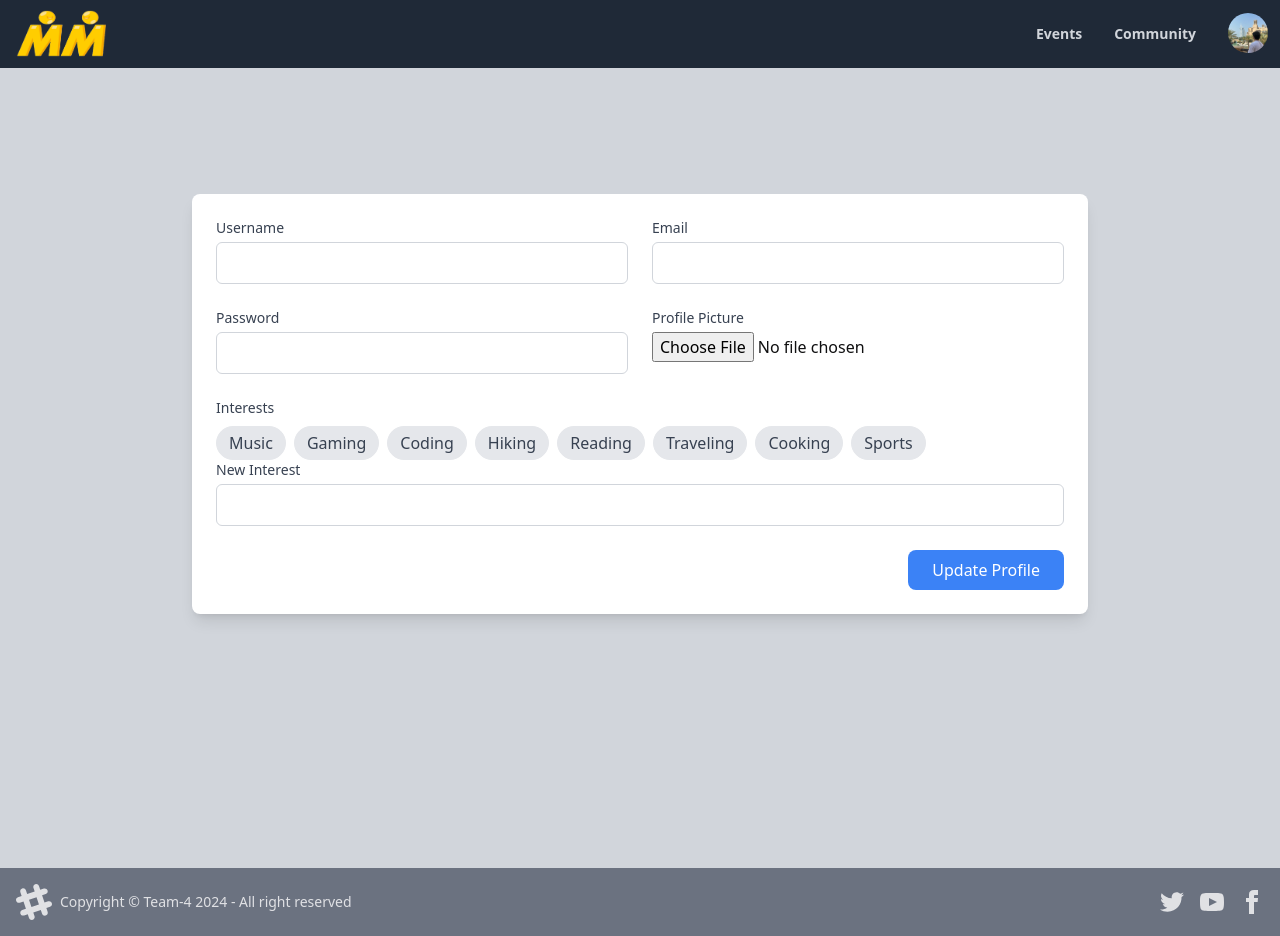
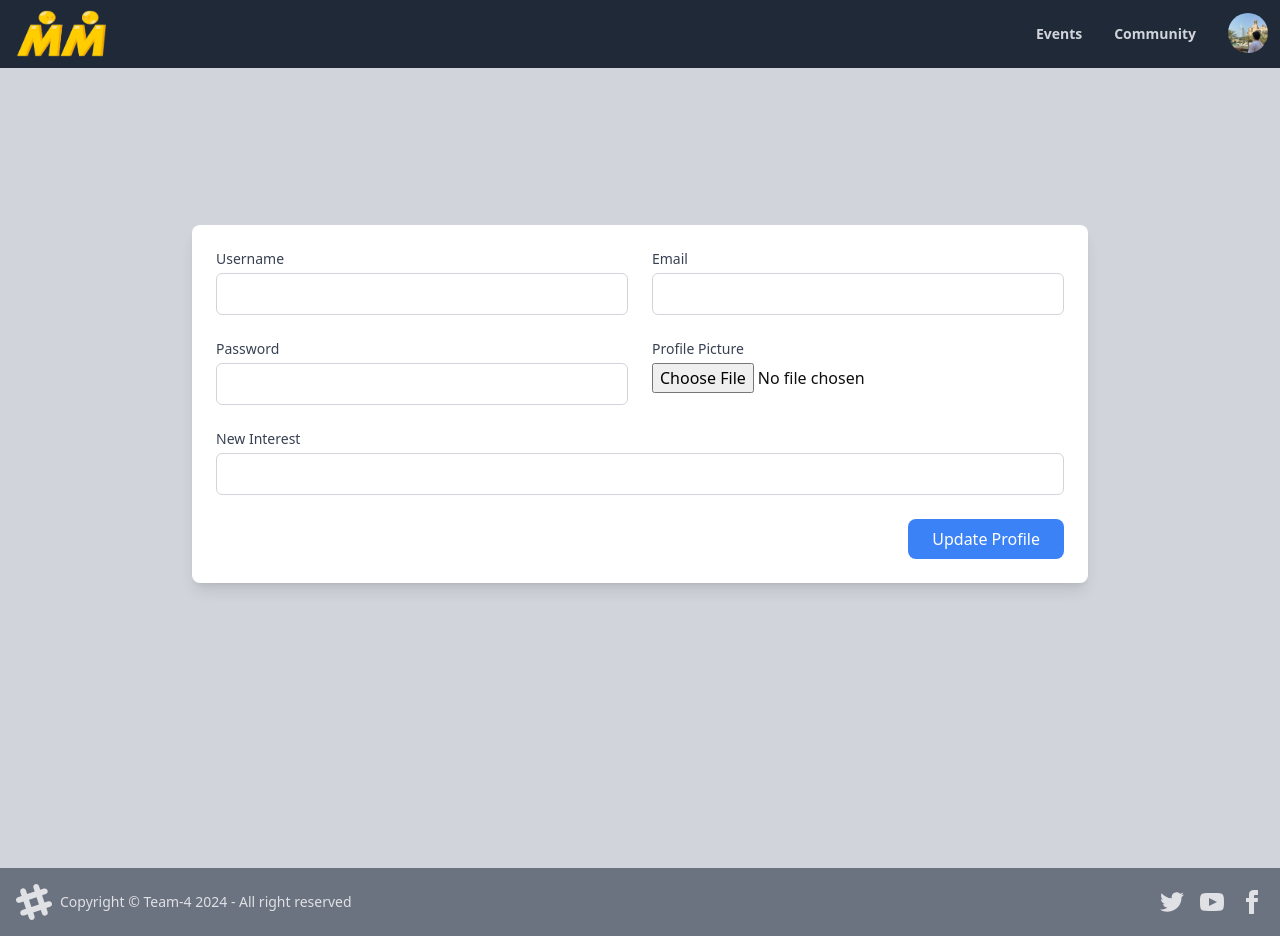
Before and after one commit to mateosanchezl/mmeet, a React (Vite) app: page /profile in a window 1280 px wide. Built offline with nearby package versions, Linux system fonts and the light colour scheme.

Commit message:
v1.2  -  Updated the search functionality to allow new items to be added

```diff
--- a/src/components/ProfileCreation.jsx
+++ b/src/components/ProfileCreation.jsx
@@ -22,14 +22,6 @@ function ProfileCreation() {
     "Sports",
   ];
 
-  const toggleInterest = (interest) => {
-    setProfileData((prevData) => ({
-      ...prevData,
-      interests: prevData.interests.includes(interest)
-        ? prevData.interests.filter((i) => i !== interest)
-        : [...prevData.interests, interest],
-    }));
-  };
 
   const handleChange = (e) => {
     const { name, value } = e.target;
@@ -37,6 +29,7 @@ function ProfileCreation() {
       ...prevData,
       [name]: value,
     }));
+    console.log(profileData)
   };
 
   // For demonstration purposes only, no actual upload logic
@@ -60,14 +53,43 @@ function ProfileCreation() {
     console.log(profileData);
   };
 
+  const handleAddInterest = (interest) => {
+    setProfileData((prevData) => ({
+      ...prevData,
+      interests: [...prevData.interests, interest],
+      new_interest: "",
+    }));
+  };
+
   const handleInterestSearch = (e) => {
-    handleChange(e);
+    const { value } = e.target;
+    setProfileData((prevData) => ({
+      ...prevData,
+      new_interest: value,
+    }));
+  };
+
+  const handleInterestSelection = (interest) => {
+    if (!profileData.interests.includes(interest)) {
+      handleAddInterest(interest);
+    } else {
+      setProfileData((prevData) => ({
+        ...prevData,
+        new_interest: "",
+      }));
     }
+  };
 
   const filteredInterests = allInterests.filter((interest) =>
     interest.toLowerCase().includes(profileData.new_interest.toLowerCase())
   );
 
+  const handleRemoveInterest = (interest) => {
+    setProfileData((prevData) => ({
+      ...prevData,
+      interests: prevData.interests.filter((item) => item !== interest),
+    }));
+  };
 
   return (
     <div className="flex flex-col justify-center items-center h-screen bg-gray-300 p-4 pb-36">
@@ -147,26 +169,34 @@ function ProfileCreation() {
                 />
               )}
             </div>
-            <div className="col-span-2">
-              <label className="block text-sm font-medium text-gray-700">
-                Interests
-              </label>
-              <div className="mt-2 flex flex-wrap gap-2">
-                {allInterests.map((interest) => (
+          </div>
+          {profileData.interests.length > 0 && (
+  <div className="flex flex-wrap mt-2">
+    {profileData.interests.map((interest) => (
+      <div key={interest} className="flex items-center bg-blue-100 text-blue-800 rounded-full px-3 py-1 m-1">
+        <span>{interest}</span>
         <button
-                    key={interest}
           type="button"
-                    onClick={() => toggleInterest(interest)}
-                    className={`px-3 py-1 border ${
-                      profileData.interests.includes(interest)
-                        ? "bg-blue-500 text-white"
-                        : "bg-gray-200 text-gray-700"
-                    } rounded-full focus:outline-none`}
+          className="ml-2"
+          onClick={() => handleRemoveInterest(interest)}
         >
-                    {interest}
+          <svg
+            xmlns="http://www.w3.org/2000/svg"
+            viewBox="0 0 20 20"
+            fill="currentColor"
+            className="w-4 h-4"
+          >
+            <path
+              fillRule="evenodd"
+              d="M12.293 7.293a1 1 0 011.414 1.414L11.414 11l2.293 2.293a1 1 0 01-1.414 1.414L10 12.414l-2.293 2.293a1 1 0 01-1.414-1.414L8.586 11 6.293 8.707a1 1 0 111.414-1.414L10 9.586l2.293-2.293a1 1 0 011.414 0z"
+              clipRule="evenodd"
+            />
+          </svg>
         </button>
+      </div>
     ))}
   </div>
+)}
           <div>
             <label
               htmlFor="new_interest"
@@ -180,7 +210,6 @@ function ProfileCreation() {
               id="new_interest"
               value={profileData.new_interest}
               onChange={handleInterestSearch}
-                  required
               className="mt-1 block w-full p-2 border border-gray-300 rounded-md"
             />
             {profileData.new_interest && (
@@ -189,21 +218,19 @@ function ProfileCreation() {
                   <li
                     key={interest}
                     className="px-4 py-2 cursor-pointer hover:bg-gray-100"
-                    onClick={() => {
-                      setProfileData((prevData) => ({
-                        ...prevData,
-                        interests: [...prevData.interests, interest],
-                        new_interest: "",
-                      }));
-                    }}
+                    onClick={() => handleInterestSelection(interest)}
                   >
                     {interest}
                   </li>
                 ))}
+                <li
+                  className="px-4 py-2 cursor-pointer hover:bg-gray-100 text-blue-500"
+                  onClick={() => handleAddInterest(profileData.new_interest)}
+                >
+                  Add "{profileData.new_interest}"
+                </li>
               </ul>
             )}
-              </div>
-            </div>
           </div>
           <div className="flex justify-end mt-4">
             <button
@@ -218,4 +245,5 @@ function ProfileCreation() {
     </div>
   );
 }
+
 export default ProfileCreation;
```
Lines whose indentation alone changed are shown as unchanged.
